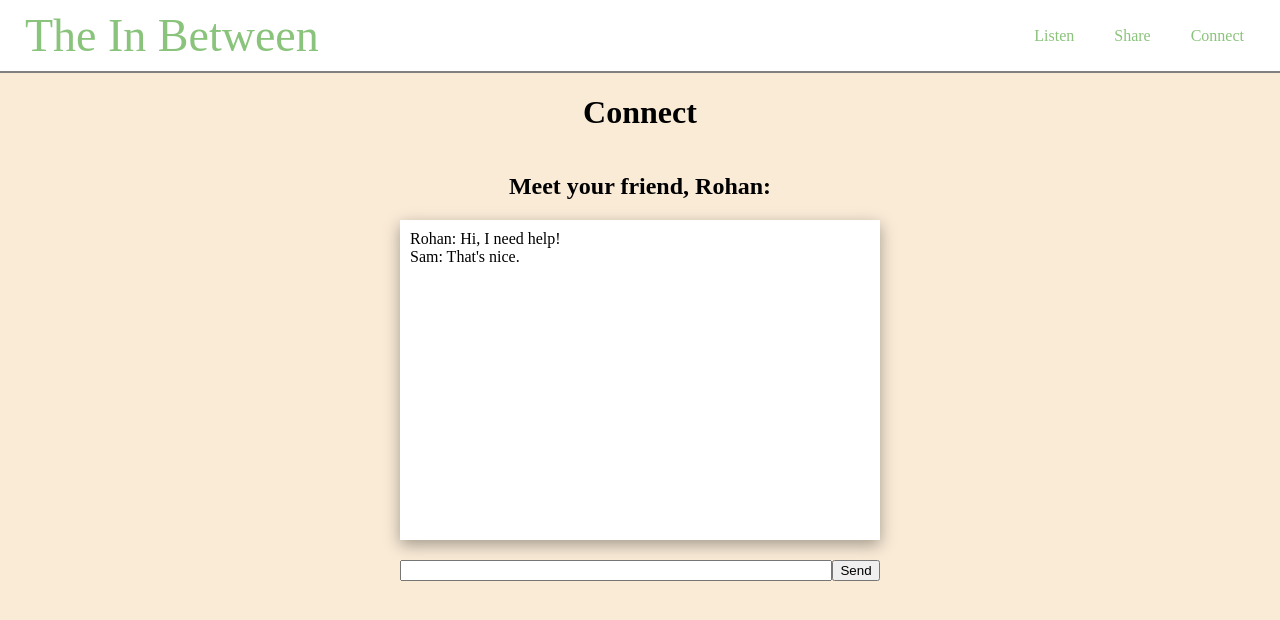
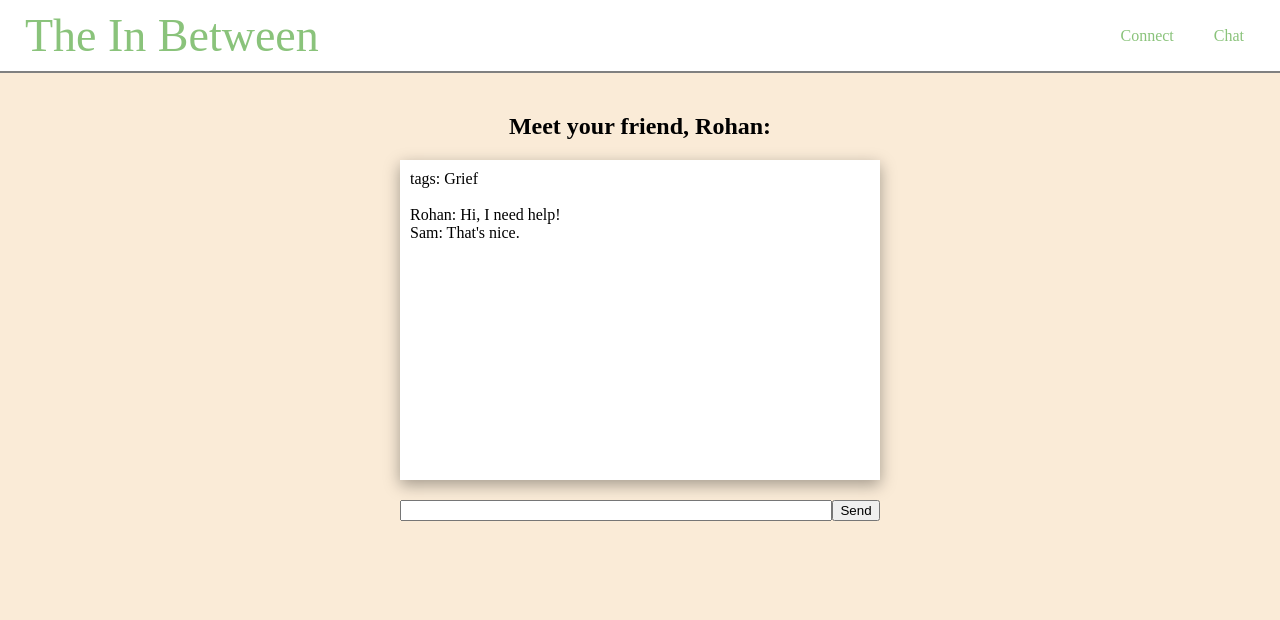
Before and after one commit to SamGiorgievski/Jam-hackathon2023, a React (Create React App) app: page /chat in a window 1280 px wide. Shown: the top 620 px of the page. Built offline with nearby package versions, Linux system fonts and the light colour scheme.

Commit message:
formatting

```diff
--- a/src/App.js
+++ b/src/App.js
@@ -12,13 +12,10 @@ function App() {
         </div>
         <ul className="features">
           <li>
-            <Link to="/listen">Listen</Link>
+            <Link to="/connect">Connect</Link>
           </li>
           <li>
-            <Link to="/share">Share</Link>
-          </li>
-          <li>
-            <Link to="/chat">Connect</Link>
+            <Link to="/chat">Chat</Link>
           </li>
         </ul>
       </div>
--- a/src/Chat.js
+++ b/src/Chat.js
@@ -4,14 +4,11 @@ import './Chat.scss';
 export default function Chat() {
   return (
     <div className="chat">
-      <h1>
-      Connect
-        </h1>
-
-
         <div className="chatbox">
-          <h2> Meet your friend, Rohan:</h2>
+          <h2 className="chat_title"> Meet your friend, Rohan:</h2>
           <ul className="messages">
+            <li> tags: Grief</li>
+            <br/>
             <li> Rohan: Hi, I need help!</li>
             <li> Sam: That's nice.</li>
           </ul>
--- a/src/Chat.scss
+++ b/src/Chat.scss
@@ -9,7 +9,7 @@
   height: 500px;
   width: 600px;
   border-radius: 25px;
-
+  margin-top: 20px;
 }
 
 .messages {
```
